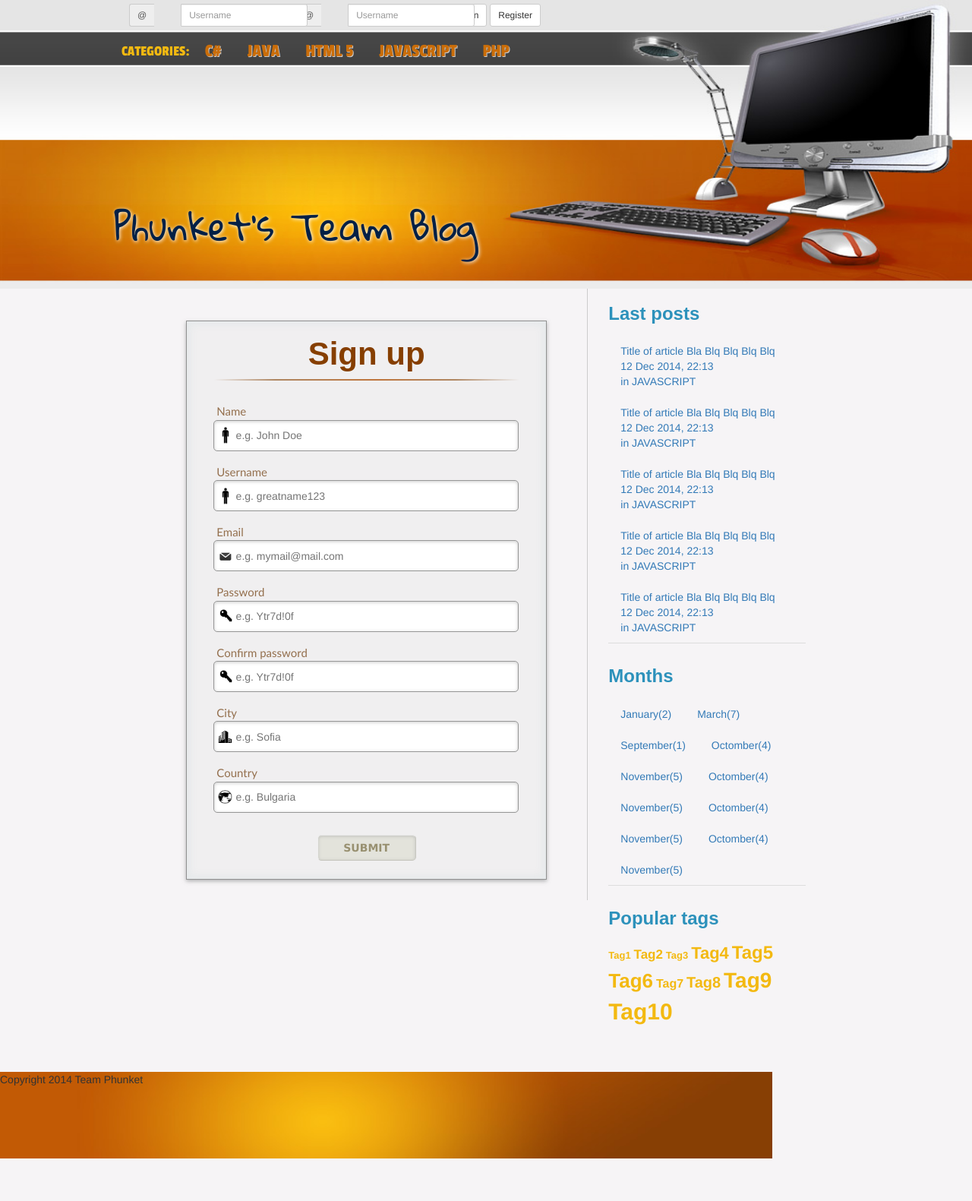
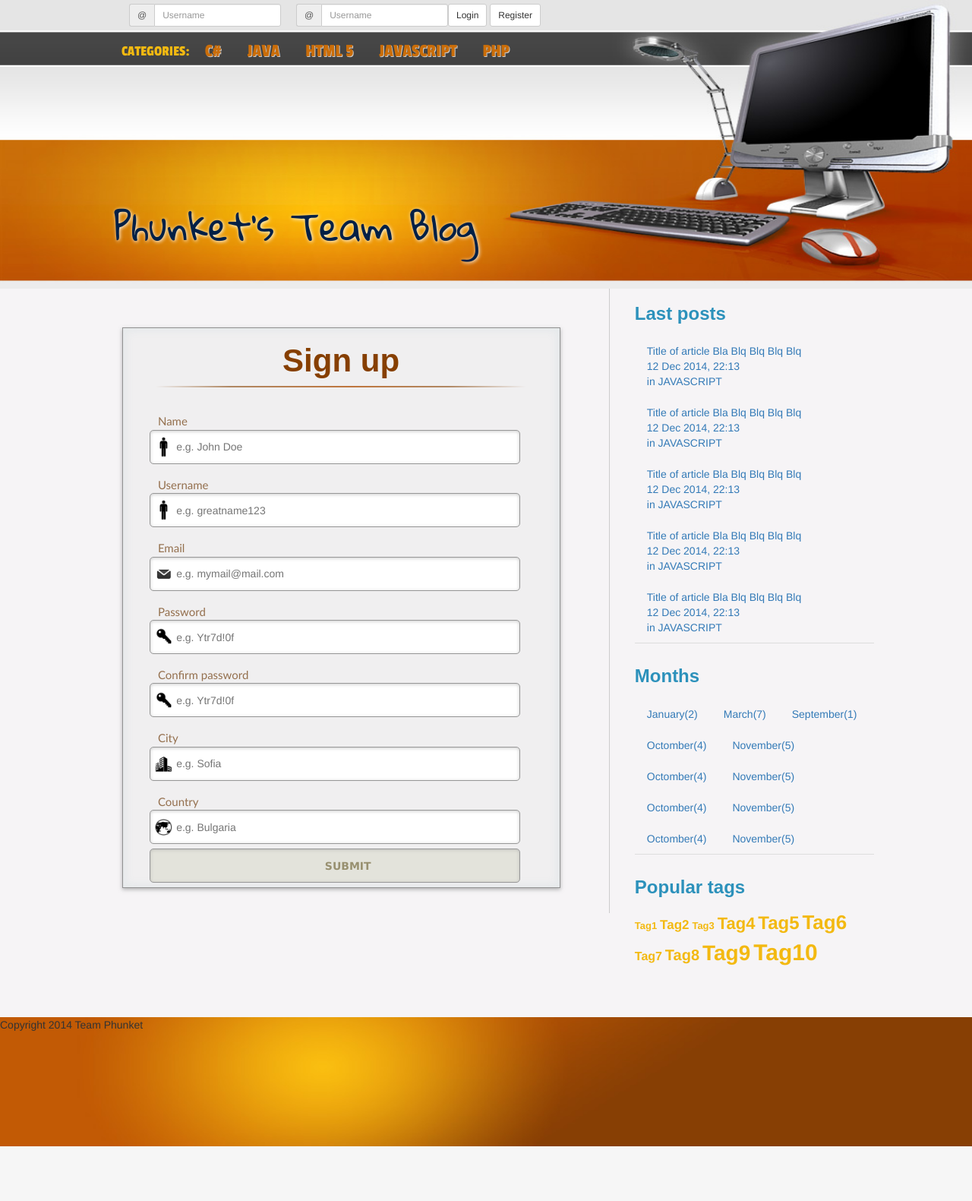
Before and after one commit to nikshi/TeamPhuket, a PHP site: page /register.php in a window 1280 px wide. Shown: the whole page at 76% size. After the commit the page ends 1509 px from the top, so only its background shows below. Run offline with PHP 8.4, Linux system fonts and the light colour scheme; some libraries are stand-ins or nearby versions; some web fonts are replaced.

Commit message:
Edit styles

```diff
--- a/css/signup.css
+++ b/css/signup.css
@@ -1,4 +1,4 @@
-form{
+.singup{
     width: 90%;
     border: 1px solid #919191;
     -webkit-box-shadow: 0 2px 5px rgba(105, 108, 109, 0.5), 0 0 8px 5px rgba(208, 223, 226, 0.3) inset;
@@ -9,7 +9,7 @@ form{
     background: rgba(219, 219, 219, 0.24);
 }
 
-label {
+.singup label {
     width: 80%;
     margin-left: 7%;
     margin-bottom: 0;
@@ -22,7 +22,7 @@ label {
     color: rgba(105, 52, 0, 0.68);
 }
 
-h1{
+.singup h1{
     text-align: center;
     padding-bottom: 5%;
     margin-bottom: -1%;
@@ -32,7 +32,7 @@ h1{
     font-size: 42px;
 }
 
-h1:after{
+.singup h1:after{
     display: block;
     content: ' ';
     width: 85%;
@@ -42,7 +42,7 @@ h1:after{
     background: -webkit-linear-gradient(left, rgba(147,184,189,0) 0%, rgba(130, 63, 0, 0.59) 20%, rgba(174, 76, 0, 0.75) 53%, rgba(131, 63, 0, 0.59) 79%,rgba(147,184,189,0) 100%);
 }
 
-input{
+.singup input{
     width: 85%;
     display: inline-block;
     margin: 0 5px 6px 35px;
--- a/css/style.css
+++ b/css/style.css
@@ -70,7 +70,7 @@ nav ul li a:hover{
 }
 
 main {
-    width:70%;
+    width:85%;
     margin: 0 auto;
 }
 #main-content {
@@ -167,7 +167,13 @@ footer {
     margin-top: 0;
 }
 
-
+.user-write  {
+    background-repeat: no-repeat;
+    background-position-x: .8%;
+    background-position-y: 50%;
+    background-color: #FFFFFF;
+    background-size: 6%;
+}
 
 
 
--- a/header.php
+++ b/header.php
@@ -5,10 +5,11 @@
     <title>Phunket Blog</title>
     <link rel="stylesheet" href="css/resetter.css">
     <link rel="stylesheet" href="https://maxcdn.bootstrapcdn.com/bootstrap/3.3.1/css/bootstrap.min.css">
+    <link rel="stylesheet" href="css/signup.css">
     <link rel="stylesheet" href="css/style.css">
-    <link rel="stylesheet" href="css/signup.css">
     <script src="http://code.jquery.com/jquery-1.11.1.js"></script>
     <script src="JS/functions.js"></script>
+    <script src="ckeditor/ckeditor.js"></script>
 </head>
 <body>
 <header>
--- a/signUp.php
+++ b/signUp.php
@@ -1,4 +1,4 @@
-<form method="get" action="">
+<form method="get" action="" class="singup">
     <h1>Sign up</h1>
 
     <label for="name">Name</label>
```
